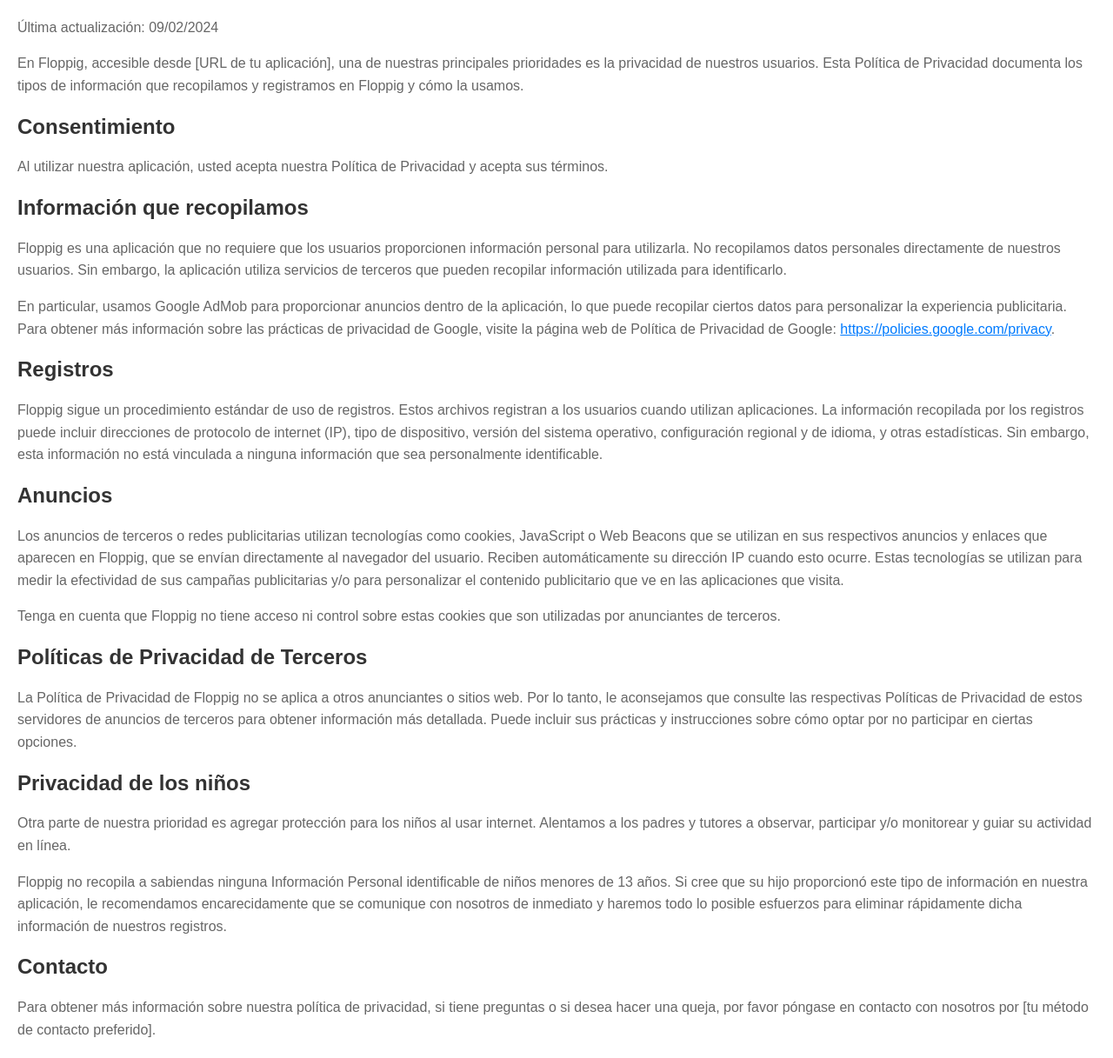
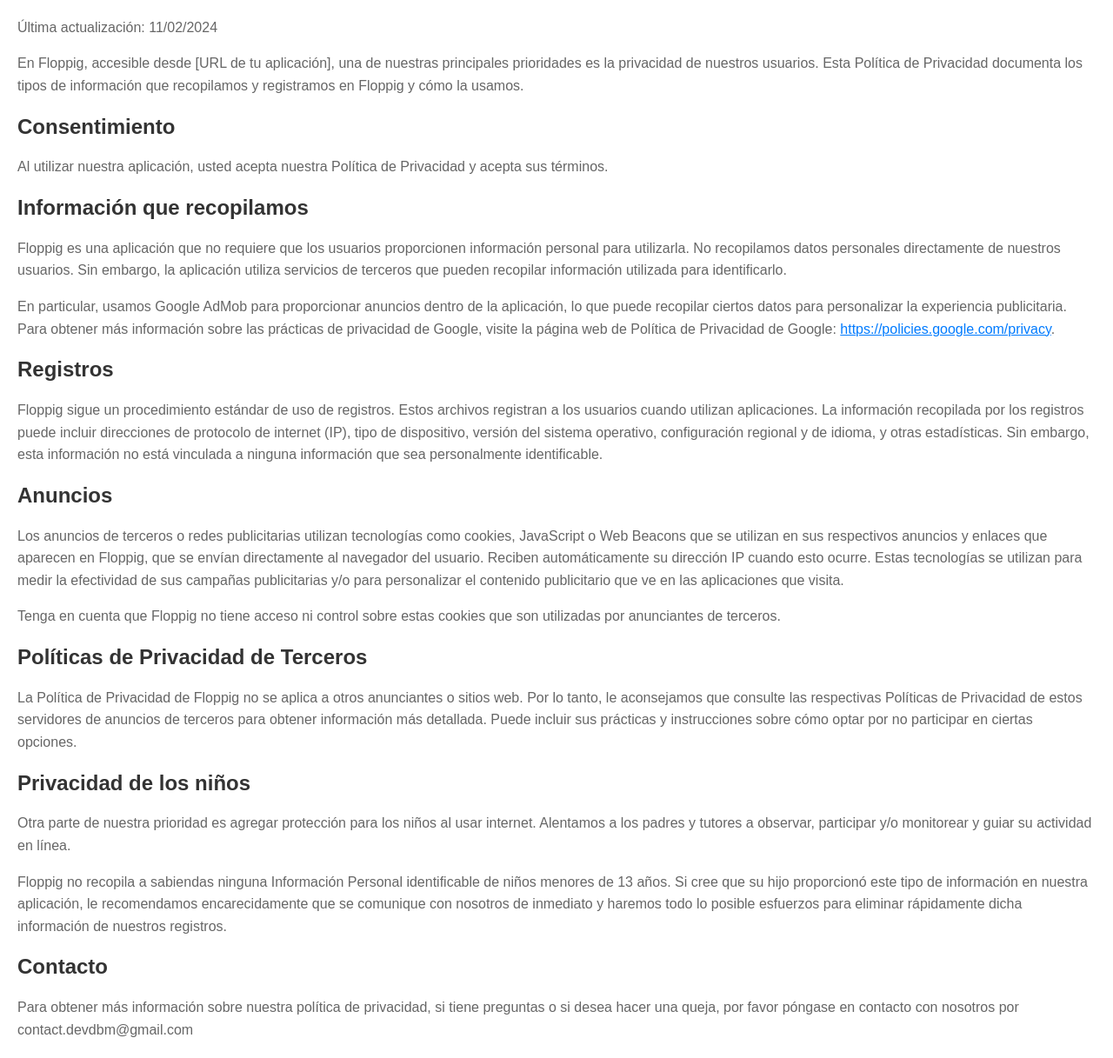
Before and after one commit to DevDBM/FloppigPrivacy, a plain HTML site: page index.html in a window 1280 px wide. Shown: the part 61-1278 px from the top of the page at 87% size. Drawn offline with Linux system fonts and the light colour scheme.

Commit message:
Update index.html

```diff
--- a/index.html
+++ b/index.html
@@ -22,7 +22,7 @@
 </head>
 <body>
     <h1>Política de Privacidad de Floppig</h1>
-    <p>Última actualización: 09/02/2024</p>
+    <p>Última actualización: 11/02/2024</p>
 
     <p>En Floppig, accesible desde [URL de tu aplicación], una de nuestras principales prioridades es la privacidad de nuestros usuarios. Esta Política de Privacidad documenta los tipos de información que recopilamos y registramos en Floppig y cómo la usamos.</p>
 
@@ -48,6 +48,7 @@
     <p>Floppig no recopila a sabiendas ninguna Información Personal identificable de niños menores de 13 años. Si cree que su hijo proporcionó este tipo de información en nuestra aplicación, le recomendamos encarecidamente que se comunique con nosotros de inmediato y haremos todo lo posible esfuerzos para eliminar rápidamente dicha información de nuestros registros.</p>
 
     <h2>Contacto</h2>
-    <p>Para obtener más información sobre nuestra política de privacidad, si tiene preguntas o si desea hacer una queja, por favor póngase en contacto con nosotros por [tu método de contacto preferido].</p>
+    <p>Para obtener más información sobre nuestra política de privacidad, si tiene preguntas o si desea hacer una queja, por favor póngase en contacto con nosotros por contact.devdbm@gmail.com
+</p>
 </body>
 </html>
```
